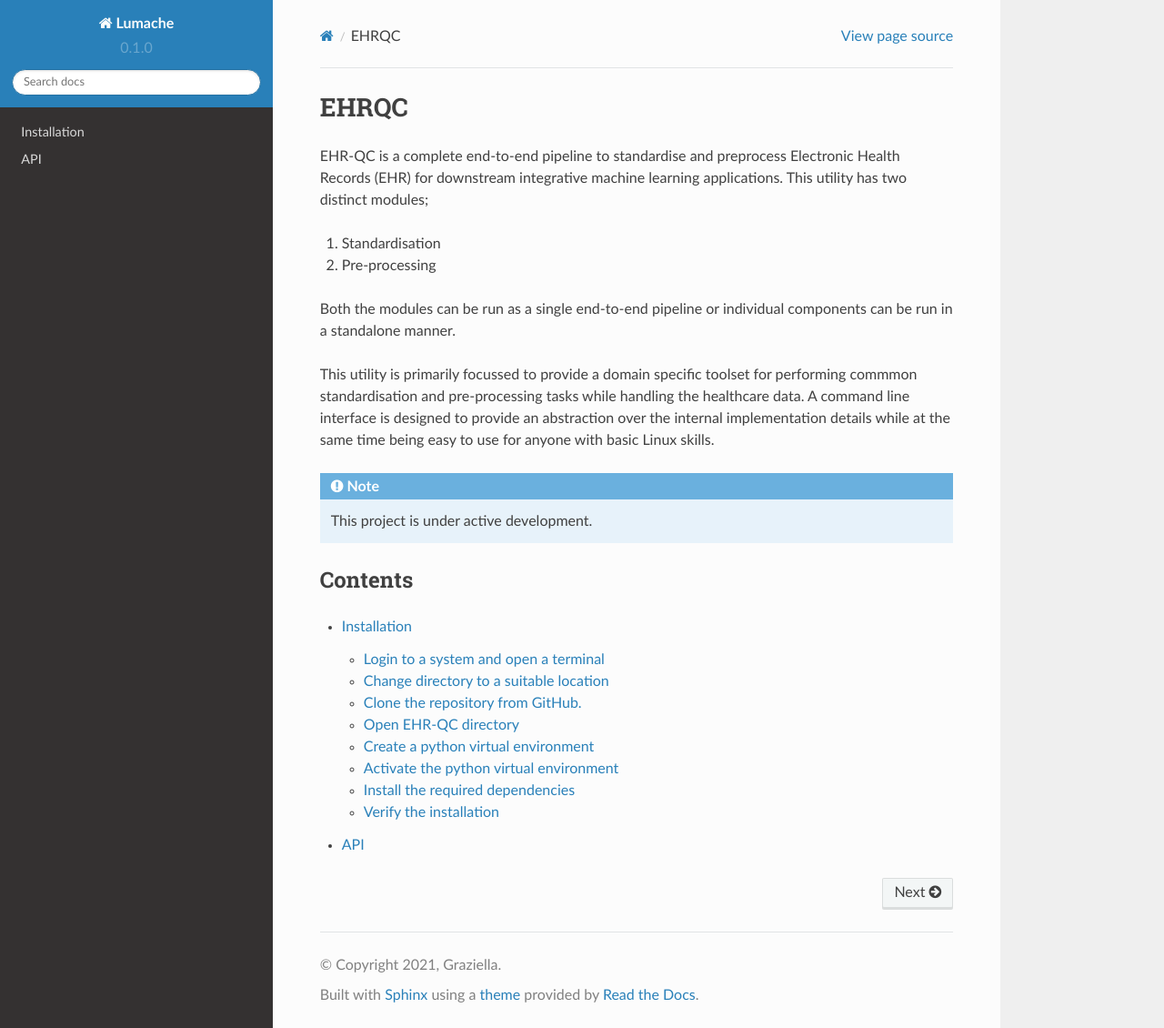
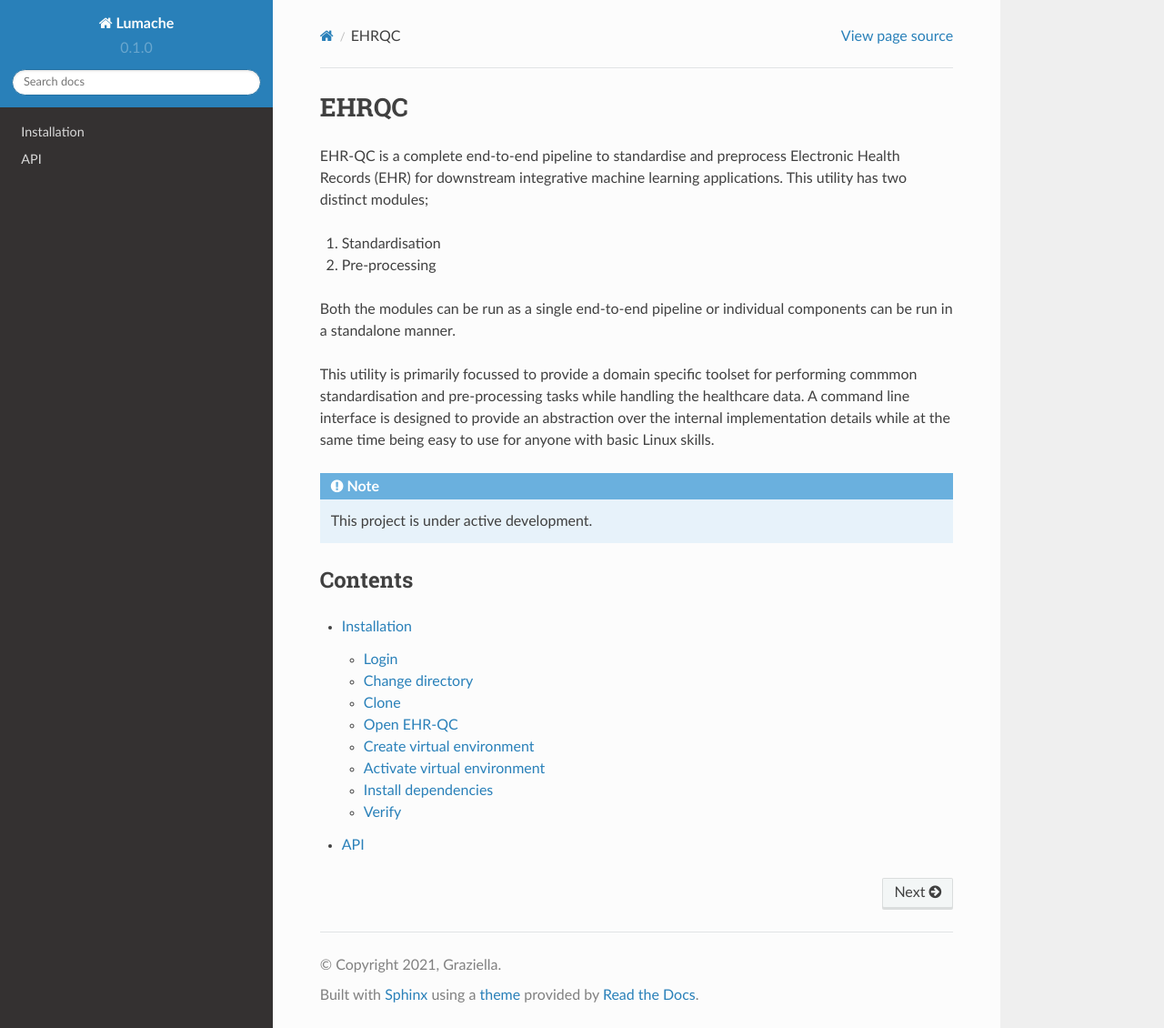
Before and after one commit to ryashpal/EHR-QC-Tutorials, a Sphinx documentation site: the page built from docs/source/index.rst, in a window 1280 px wide and 1130 px high. Shown: the whole window at 91% size. Built offline with Sphinx 7.4.7 and the Read the Docs theme 2.0.0, drawn with Linux system fonts in a browser that asks for light colours; some of the changed lines change nothing that is shown.

Commit message:
shortened headings + file name change

```diff
--- a/docs/source/index.rst
+++ b/docs/source/index.rst
@@ -19,5 +19,5 @@ Contents
 
 .. toctree::
 
-   usage
+   install
    api
--- /dev/null
+++ b/docs/source/install.rst
@@ -0,0 +1,85 @@
+Installation
+============
+
+Follow the below steps to install EHR-QC in your computer.
+
+
+Login
+------
+
+Upon login to a system and opening a terminal, the following prompt should appear, where the ``user`` is the user name and the ``hostname`` is the hostname of the system.
+
+.. code-block:: console
+   user@hostname:~$
+
+
+Change directory
+----------------
+
+From the home directory which will be open by default, change to a suitable directory on your computer where the utility needs to be installed. For example, in this tutorial we have changed to ``workspace`` directory.
+
+.. code-block:: console
+
+   user@hostname:~$ cd workspace
+
+
+Clone
+-----
+
+In the destination folder, clone the current version of EHR-QC repository from the GitHub.
+
+.. code-block:: console
+
+   user@hostname:~/workspace$ git clone git@github.com:ryashpal/EHRQC.git
+
+
+Open EHR-QC
+-----------
+
+Open the EHR-QC directory that is downloaded from GitHub after cloning.
+
+.. code-block:: console
+
+   user@hostname:~/workspace$ cd EHRQC
+
+
+Create virtual environment
+--------------------------
+
+Inside the EHR-QC directory, create a new Python virtual enviroment to conveniently manage all the dependencies required for the utility.
+
+.. code-block:: console
+
+   user@hostname:~/workspace/EHRQC$ python -m venv .venv
+
+
+Activate virtual environment
+----------------------------
+
+After creating the Python virtual enviroment, activate the virtual enviroment to start using it for subsequent commands. The prompt will change with ``(.venv)`` appearing in front of it as shown below;
+
+.. code-block:: console
+
+   user@hostname:~/workspace/EHRQC$ source .venv/bin/activate
+   (.venv) user@hostname:~/workspace/EHRQC$
+
+
+Install dependencies
+--------------------
+
+Install all the required dependencies listed in the requirements.txt file in the newly created Python virtual environment.
+
+.. code-block:: console
+
+   (.venv) user@hostname:~/workspace/EHRQC$ pip install -r requirements.txt
+
+
+Verify
+------
+
+Verify the installation by running the following command. The expected output should contain ``EHRQC <version number>``.
+
+.. code-block:: console
+
+   (.venv) user@hostname:~/workspace/EHRQC$ python -m EHRQC -v
+   EHRQC 1.0
--- a/docs/source/usage.rst
+++ /dev/null
@@ -1,85 +0,0 @@
-Installation
-============
-
-Follow the below steps to install EHR-QC in your computer.
-
-
-Login to a system and open a terminal
----------------------------------------------
-
-Upon login, the following prompt should appear, where the ``user`` is the user name and the ``hostname`` is the hostname of the system.
-
-.. code-block:: console
-   user@hostname:~$
-
-
-Change directory to a suitable location
----------------------------------------
-
-From the home directory, change to a suitable directory on your computer where the utility needs to be installed. For example, in this tutorial we have changed to ``workspace`` directory.
-
-.. code-block:: console
-
-   user@hostname:~$ cd workspace
-
-
-Clone the repository from GitHub.
----------------------------------
-
-In the destination folder, clone the current version of EHR-QC repository from the GitHub.
-
-.. code-block:: console
-
-   user@hostname:~/workspace$ git clone git@github.com:ryashpal/EHRQC.git
-
-
-Open EHR-QC directory
----------------------
-
-Open the EHR-QC directory.
-
-.. code-block:: console
-
-   user@hostname:~/workspace$ cd EHRQC
-
-
-Create a python virtual environment
------------------------------------
-
-Inside the EHR-QC directory, create a new virtual enviroment to install all the dependencies required for the utility.
-
-.. code-block:: console
-
-   user@hostname:~/workspace/EHRQC$ python -m venv .venv
-
-
-Activate the python virtual environment
----------------------------------------
-
-After creating the virtual enviroment, activate the virtual enviroment to start using it for subsequent commands. The prompt will change with ``(.venv)`` appearing in front of it as shown below;
-
-.. code-block:: console
-
-   user@hostname:~/workspace/EHRQC$ source .venv/bin/activate
-   (.venv) user@hostname:~/workspace/EHRQC$
-
-
-Install the required dependencies
----------------------------------
-
-Install all the required dependencies listed in the requirements.txt file in the newly created python virtual environment.
-
-.. code-block:: console
-
-   (.venv) user@hostname:~/workspace/EHRQC$ pip install -r requirements.txt
-
-
-Verify the installation
------------------------
-
-Verify the installation by running the following command. The expected output should contain ``EHRQC <version number>``.
-
-.. code-block:: console
-
-   (.venv) user@hostname:~/workspace/EHRQC$ python -m EHRQC -v
-   EHRQC 1.0
```
